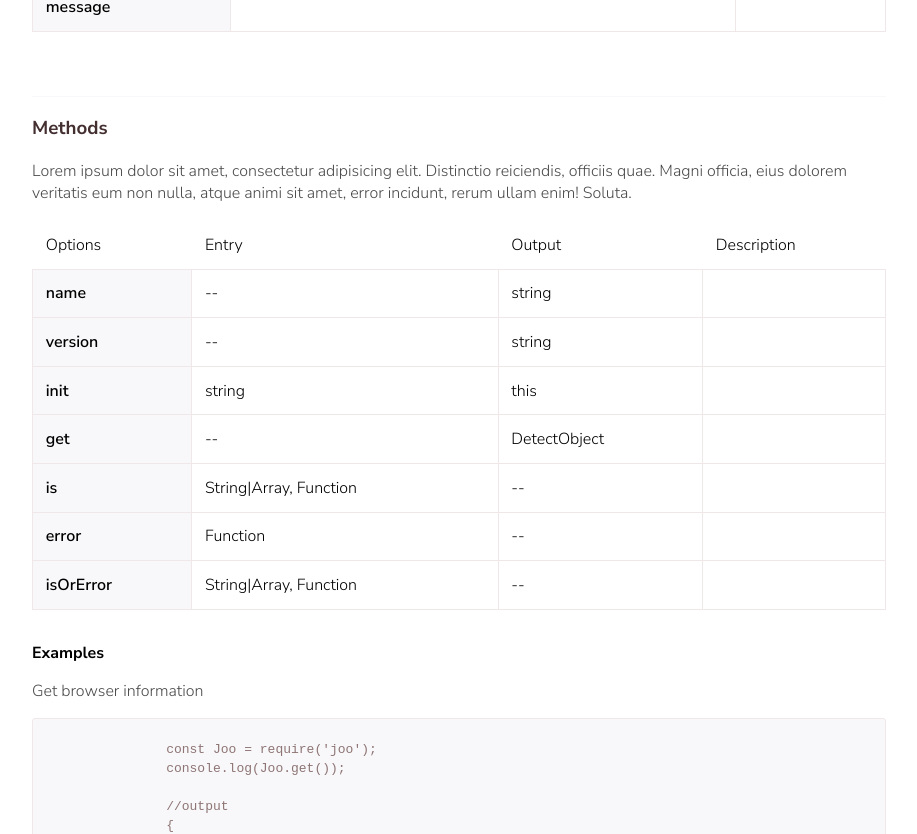
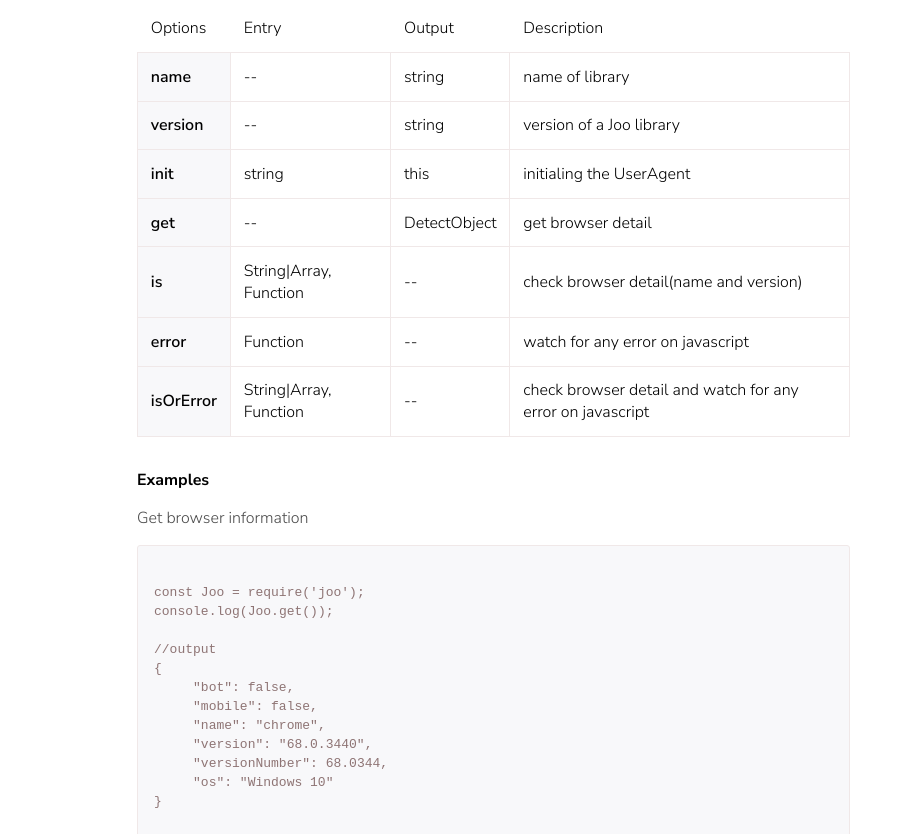
Before and after one commit to shayanypn/joo-browser-detect, a website built with webpack: page deploy/doc.html in a window 1280 px wide. Shown: the part 1308-2142 px from the top of the page, without its empty margins (238-1155 px from the left). Built offline with nearby package versions, Linux system fonts and the light colour scheme.

Commit message:
cleanup doc page

```diff
--- a/deploy/doc.html
+++ b/deploy/doc.html
@@ -33,28 +33,17 @@
       <article class="doc__content">
         <section class="js-section">
           <h3 class="section__title">Get Started</h3>
-          <p>Lorem ipsum dolor sit amet, consectetur adipisicing elit. Vero, magni, eaque. Veniam, tempora qui, nihil magnam cupiditate cum veritatis non repellendus, doloremque aut ullam magni! Aliquam consectetur, non temporibus mollitia!</p>
           <h3 class="section__title">Installation</h3>
           <div class="code__block code__block--notabs">
             <strong>Npm</strong>
-            <pre class="code code--block">
-              <code>
-                npm install joo-browser-detect --save
-              </code>
-            </pre>
+            <pre class="code code--block"><code>npm install joo-browser-detect --save</code></pre>
 
             <strong>External</strong>
-            <pre class="code code--block">
-              <code>
-                 &lt;script src="node_modules/joo-browser-detect/dist/joo-browser-detect.umd.js"&gt;&lt;/script&gt;
-              </code>
-            </pre>
-
+            <pre class="code code--block"><code>&lt;script src="node_modules/joo-browser-detect/dist/joo-browser-detect.umd.js"&gt;&lt;/script&gt;</code></pre>
           </div>
         </section>
         <section class="js-section">
           <h3 class="section__title">Property</h3>
-          <p>Lorem ipsum dolor sit amet, consectetur adipisicing elit. Iste repellat accusamus minima rerum quasi atque, quod iure sint vel laboriosam officiis, aliquid saepe dicta qui id veniam quidem eos, molestiae.</p>
           <strong>DetectObject</strong>
           <table id="detect-bbject">
             <tr>
@@ -137,7 +126,6 @@
         </section>
         <section class="js-section">
           <h3 class="section__title">Methods</h3>
-          <p>Lorem ipsum dolor sit amet, consectetur adipisicing elit. Distinctio reiciendis, officiis quae. Magni officia, eius dolorem veritatis eum non nulla, atque animi sit amet, error incidunt, rerum ullam enim! Soluta.</p>
           <table id="customers">
             <tr>
               <th>Options</th>
@@ -149,43 +137,43 @@
               <td>name</td>
               <td> -- </td>
               <td>string</td>
-              <td></td>
+              <td>name of library</td>
             </tr>
             <tr>
               <td>version</td>
               <td> -- </td>
               <td>string</td>
-              <td></td>
+              <td>version of a Joo library</td>
             </tr>
             <tr>
               <td>init</td>
               <td> string </td>
               <td> this</td>
-              <td></td>
+              <td>initialing the UserAgent</td>
             </tr>
             <tr>
               <td>get</td>
               <td> -- </td>
               <td>DetectObject</td>
-              <td></td>
+              <td>get browser detail</td>
             </tr>
             <tr>
               <td>is</td>
               <td>String|Array, Function</td>
               <td>--</td>
-              <td></td>
+              <td>check browser detail(name and version)</td>
             </tr>
             <tr>
               <td>error</td>
               <td>Function</td>
               <td>--</td>
-              <td></td>
+              <td>watch for any error on javascript</td>
             </tr>
             <tr>
               <td>isOrError</td>
               <td>String|Array, Function</td>
               <td>--</td>
-              <td></td>
+              <td>check browser detail and watch for any error on javascript</td>
             </tr>
           </table>
 
@@ -236,7 +224,6 @@
         </section>
         <section class="js-section">
           <h3 class="section__title">Issues</h3>
-          <p>Lorem ipsum dolor sit amet, consectetur adipisicing elit. Facere iusto atque, reprehenderit dolorem accusantium qui! Laborum ipsa ut molestiae, doloremque tempora reprehenderit voluptates? Quaerat eos iusto id, facilis possimus sit.</p>
         </section>
       </article>
     </div>
--- a/deploy/scribbler-doc.css
+++ b/deploy/scribbler-doc.css
@@ -117,3 +117,6 @@ html, body {
   margin: 0 0 1em 0 !important;
   white-space: pre !important;
 }
+.code__block pre{
+  padding: 20px;
+}
--- a/deploy/scribbler-global.css
+++ b/deploy/scribbler-global.css
@@ -99,7 +99,7 @@ hr {
 
 .code--block {
   white-space: pre-line;
-  padding: 0 1.5rem;
+  padding: 1rem;
 }
 
 .code--inline {
```
Lines whose indentation alone changed are shown as unchanged.
